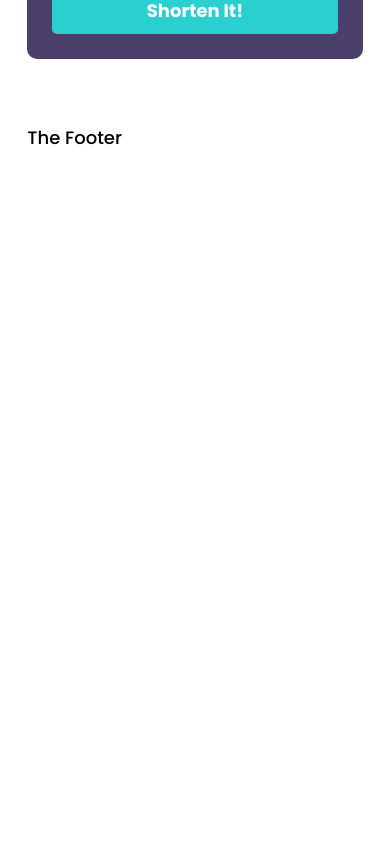
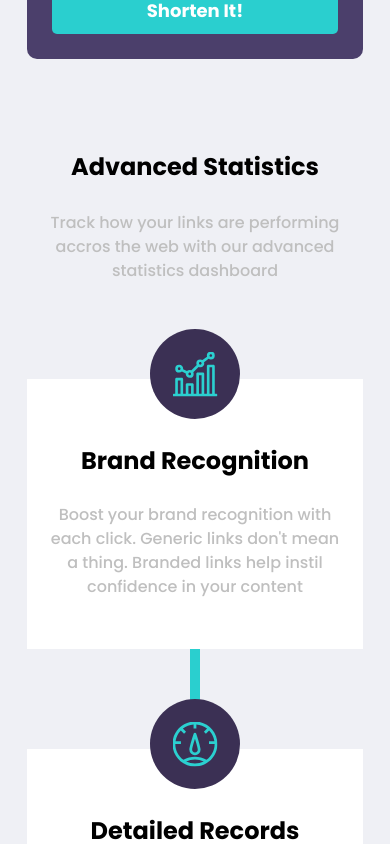
Before and after one commit to skin93/shortly, a React (Create React App) app: page / in a window 390 px wide. Shown: the part 880-1724 px from the top of the page. Before the commit the page ends 1030 px from the top, so only its background shows below. Built offline with nearby package versions, Linux system fonts and the light colour scheme.

Commit message:
Style statistics section on mobile

```diff
--- a/src/App.jsx
+++ b/src/App.jsx
@@ -1,13 +1,13 @@
 import Links from "components/Links";
 import HeroSection from "components/Hero";
-// import StatisticsSection from "components/Statistics";
+import StatisticsSection from "components/Statistics";
 
 function App() {
   return (
     <>
       <HeroSection />
       <Links />
-      {/* <StatisticsSection /> */}
+      <StatisticsSection />
     </>
   );
 }
--- a/src/components/Links/index.jsx
+++ b/src/components/Links/index.jsx
@@ -1,4 +1,4 @@
-import { useState, useRef } from "react";
+import { useState } from "react";
 import { Section, Container } from "GlobalStyle";
 import {
   FormGroup,
--- a/src/components/Statistics/Statistics.styled.js
+++ b/src/components/Statistics/Statistics.styled.js
@@ -1,12 +1,101 @@
 import styled from "styled-components";
 
 export const StyledSection = styled.section`
-  margin-top: 30px;
   position: relative;
-  overflow-x: hidden;
+  top: -150px;
+  z-index: -1;
   background: hsl(230, 25%, 95%);
 
   @media ${({ theme }) => theme.device.desktop} {
     margin-top: 100px;
   }
 `;
+
+export const StyledDiv = styled.div`
+  height: 10rem;
+`;
+
+export const Header = styled(StyledDiv)`
+  text-align: center;
+  display: flex;
+  flex-direction: column;
+  justify-content: space-around;
+
+  & > h3 {
+    font-size: 1.5rem;
+  }
+
+  & > p {
+    line-height: 1.5;
+    font-size: 16px;
+    color: ${({ theme }) => theme.colors.neutral.gray};
+  }
+`;
+
+export const Statistics = styled(StyledDiv)`
+  position: relative;
+  top: 80px;
+  margin-block: 0 80px;
+  height: 1050px;
+  display: flex;
+  flex-direction: column;
+  gap: 100px;
+
+  &:before {
+    content: "";
+    position: absolute;
+    top: 0;
+    left: 50%;
+    transform: translate(-50%);
+    width: 10px;
+    height: 90%;
+    background: ${({ theme }) => theme.colors.primary.cyan};
+  }
+
+  @media ${({ theme }) => theme.device.desktop} {
+    flex-direction: row;
+  }
+`;
+
+export const Statistic = styled.div`
+  position: relative;
+  height: 270px;
+  padding-inline: 20px;
+
+  background: #fff;
+
+  gap: 30px;
+  text-align: center;
+`;
+
+export const Name = styled.h3`
+  margin-top: -20px;
+  font-size: 1.5rem;
+`;
+
+export const Desc = styled.div`
+  margin-top: 30px;
+  font-size: 16px;
+  line-height: 1.5;
+  color: ${({ theme }) => theme.colors.neutral.gray};
+`;
+
+export const ImgWrapper = styled.div`
+  position: relative;
+  top: -50px;
+  left: 50%;
+  transform: translate(-50%);
+  background: ${({ theme }) => theme.colors.primary.darkViolet};
+  width: 90px;
+  height: 90px;
+  border-radius: 50%;
+`;
+
+export const Img = styled.img`
+  position: absolute;
+  top: 50%;
+  left: 50%;
+  transform: translate(-50%, -50%);
+  width: 45px;
+  height: 45px;
+`;
--- a/src/components/Statistics/index.jsx
+++ b/src/components/Statistics/index.jsx
@@ -1,13 +1,64 @@
-import { StyledSection } from "components/Statistics/Statistics.styled";
+import {
+  StyledDiv,
+  StyledSection,
+  Header,
+  Statistics,
+  Statistic,
+  Name,
+  Desc,
+  ImgWrapper,
+  Img,
+} from "./Statistics.styled";
 import { Container } from "GlobalStyle";
+import iconBrand from "assets/icon-brand-recognition.svg";
+import iconDetailed from "assets/icon-detailed-records.svg";
+import iconFully from "assets/icon-fully-customizable.svg";
 
 export default function StatisticsSection() {
   return (
     <StyledSection>
       <Container>
-        <div>1</div>
-        <div>2</div>
-        <div>3</div>
+        <StyledDiv></StyledDiv>
+        <Header>
+          <h3>Advanced Statistics</h3>
+          <p>
+            Track how your links are performing accros the web with our advanced
+            statistics dashboard
+          </p>
+        </Header>
+        <Statistics>
+          <Statistic>
+            <ImgWrapper>
+              <Img src={iconBrand} />
+            </ImgWrapper>
+            <Name>Brand Recognition</Name>
+            <Desc>
+              Boost your brand recognition with each click. Generic links don't
+              mean a thing. Branded links help instil confidence in your content
+            </Desc>
+          </Statistic>
+          <Statistic>
+            <ImgWrapper>
+              <Img src={iconDetailed} />
+            </ImgWrapper>
+            <Name>Detailed Records</Name>
+            <Desc>
+              Gain insights into who is clicking your links. Knowhing when and
+              where people engage with your content helps inform better
+              decisions.
+            </Desc>
+          </Statistic>
+          <Statistic>
+            <ImgWrapper>
+              <Img src={iconFully} />
+            </ImgWrapper>
+            <Name>Fully Customizable</Name>
+            <Desc>
+              Improve brand awareness and content discoverbality through
+              customizable links, supercharging audience engagement.
+            </Desc>
+          </Statistic>
+        </Statistics>
       </Container>
     </StyledSection>
   );
```
